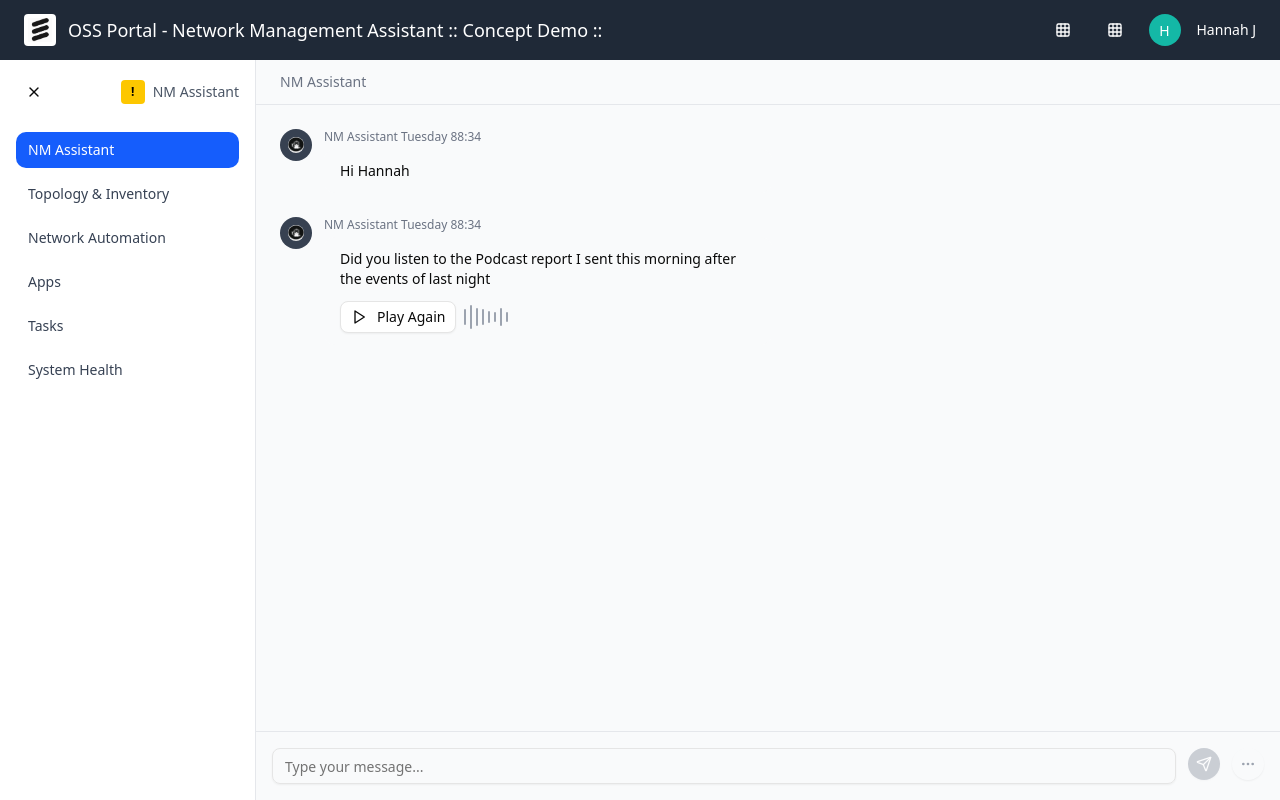
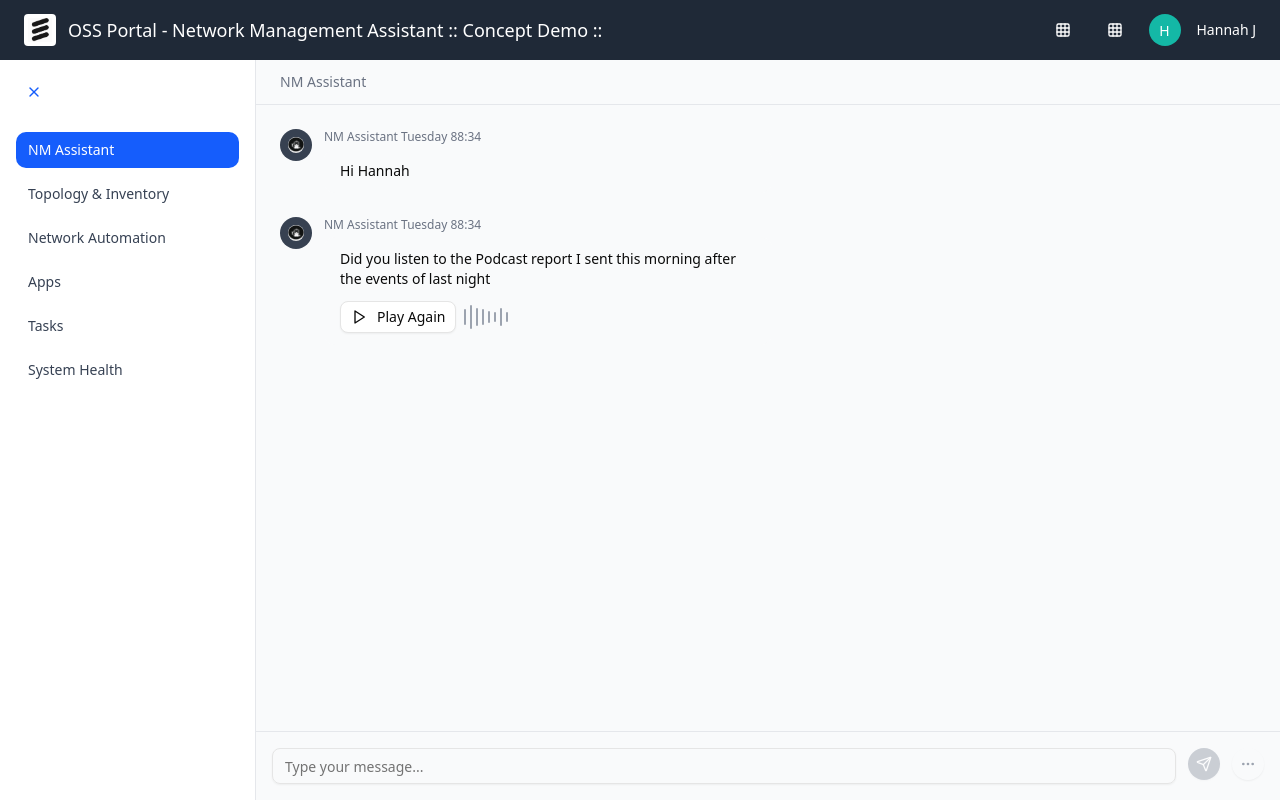
Before and after one commit to raoulbia-ai/oss-portal-demo, a React (Vite) app: page / in a window 1280 px wide. Built offline with nearby package versions, Linux system fonts and the light colour scheme.

Commit message:
Fix sidebar: Make X blue, Menu black, remove yellow exclamation mark and NM Assistant text to match original

```diff
--- a/src/App.jsx
+++ b/src/App.jsx
@@ -152,16 +152,8 @@ function App() {
                 onClick={() => setSidebarOpen(!sidebarOpen)}
                 className="p-2"
               >
-                {sidebarOpen ? <X className="w-4 h-4" /> : <Menu className="w-4 h-4" />}
+                {sidebarOpen ? <X className="w-4 h-4 text-blue-600" /> : <Menu className="w-4 h-4 text-black" />}
               </Button>
-              {sidebarOpen && (
-                <div className="flex items-center space-x-2">
-                  <div className="w-6 h-6 bg-yellow-400 rounded flex items-center justify-center">
-                    <span className="text-xs font-bold text-black">!</span>
-                  </div>
-                  <span className="text-sm text-gray-600">NM Assistant</span>
-                </div>
-              )}
             </div>
 
             <nav className="space-y-2">
```
Also changed, not shown: 5 other files (tests, documents, lock files or other folders).
